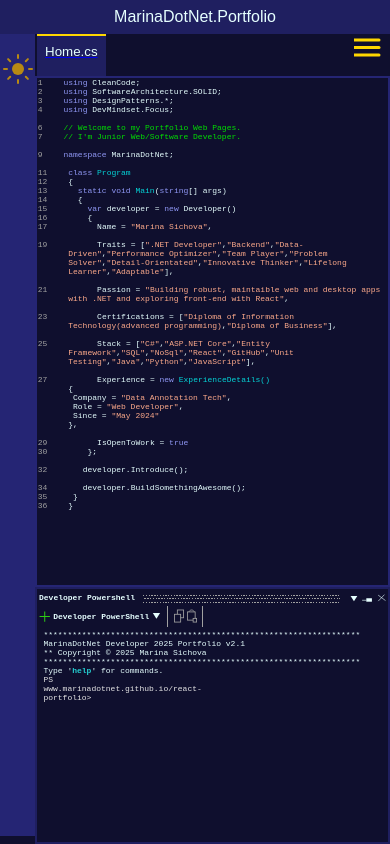
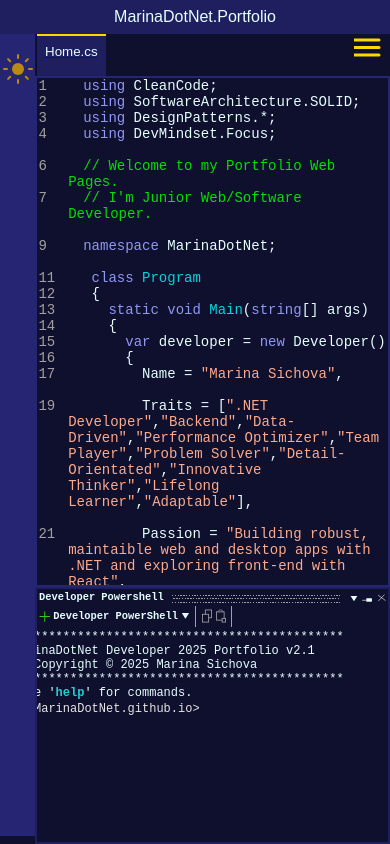
Before and after one commit to MarinaDotNet/portfolio-react, a React (Vite) app: page /#/ in a window 390 px wide. Built offline with nearby package versions, Linux system fonts and the light colour scheme.

Commit message:
refactor: improve mobile responsiveness in DeveloperPowerShell and index.css

```diff
--- a/src/components/DeveloperPowerShell.jsx
+++ b/src/components/DeveloperPowerShell.jsx
@@ -11,10 +11,10 @@ import "./desktopLayout/pageContententRightSideStyles.css";
 export default function DeveloperPowerShell(){
     // Default boot message lines displayed in the PowerShell
     const defaultLines = [
-        "******************************************************************",
+        "**********************************************",
         "MarinaDotNet Developer 2025 Portfolio v2.1",
         "** Copyright © 2025 Marina Sichova",
-        "******************************************************************",
+        "**********************************************",
         <span>Type '<span className="cmd">help</span>' for commands.</span>];
 
      // State for console lines and user input
@@ -110,7 +110,7 @@ export default function DeveloperPowerShell(){
     <div className="footer">
         {/* PowerShell header with title and window control icons */}
         <div className="developer-powershell-header">
-                <span className="text-title-sm">Developer Powershell</span>
+                <span className="console-window-header">Developer Powershell</span>
                 <div className="divider-expandable">
                 {/* divider-expandable div end*/}
                 </div>
@@ -178,7 +178,7 @@ export default function DeveloperPowerShell(){
             ))}
 
             <form onSubmit={handleSubmit} className="console-input-form" name="consoleForm">
-                <span name="consolePrefics" className="console-prefics">{"PS www.marinadotnet.github.io/react-portfolio>"}</span>
+                <span name="consolePrefics" className="console-prefics">{"PS MarinaDotNet.github.io>"}</span>
                 <input
                 name="consoleInput"
                 className="console-input"
--- a/src/components/developerPowerShellStyles.css
+++ b/src/components/developerPowerShellStyles.css
@@ -16,13 +16,17 @@ body.light-theme{
 
 /* Console Window Styling */
 .console-window{
-    font-size: clamp(0.5rem, 1vw + 0.1rem, 1rem);
+    font-size: clamp(0.75rem, 0.9vw + 0.2rem, 1rem);
     background-color: transparent;
     font-family: 'Courier New', monospace;
     padding: 0.2rem;
     max-height: 20vh;
     overflow-y: auto;
     white-space: pre-wrap;
+}
+.console-window-header{
+    font-size: clamp(0.65rem, 0.7vw + 0.15rem, 0.875rem);
+    white-space: nowrap;
 }
 
 /* Input Field in Console Form */
@@ -32,12 +36,14 @@ body.light-theme{
     color: var(--color-text-primary);
     outline: none;
     flex: 1;
+    font-size: clamp(0.875rem, 1vw + 0.25rem, 1.125rem);
 }
 
 /* Prefix Symbol (e.g., > or $) Before Input */
 .console-prefics{
     margin: 0 0.2rem;
     color: var(--color-text-secondary);
+    white-space: nowrap;
 }
 
 /* Container for Input Row */
@@ -49,6 +55,7 @@ body.light-theme{
 /* Individual Console Output Line */
 .console-line{
     margin: 0 0.2rem;
+    white-space: nowrap;
 }
 
 /* Styling for Command Text in Output */
@@ -74,7 +81,7 @@ body.light-theme{
   align-items: center;
   gap: 0.5rem;
   margin-left: 2px;
-  font-size: clamp(1rem, 1vw + 0.1rem, 1.5rem);
+  font-size: clamp(0.75rem, 0.9vw + 0.2rem, 1rem);
   font-family: 'Courier New', monospace;
   font-weight: bolder;
 }
@@ -85,7 +92,7 @@ body.light-theme{
     flex-direction: row;
     flex-wrap: nowrap;
     align-items: center;
-    font-size: clamp(0.5rem, 1vw + 0.1rem, 1rem);
+    font-size: clamp(0.65rem, 0.7vw + 0.15rem, 0.875rem);
     font-family: 'Courier New', monospace;
     font-weight: bolder;
     gap: 0.2rem;
--- a/src/index.css
+++ b/src/index.css
@@ -89,7 +89,7 @@ a.primary-text::after{
   color: var(--color-text-primary);
 }
 .text-code{
-  font-size: clamp(0.5rem, 1vw + 0.1rem, 1rem);
+  font-size: clamp(0.875rem, 1vw + 0.25rem, 1.125rem);
   font-family: 'Courier New', monospace;
   font-weight: var(--font-weight-for-code-text);
 }
```
